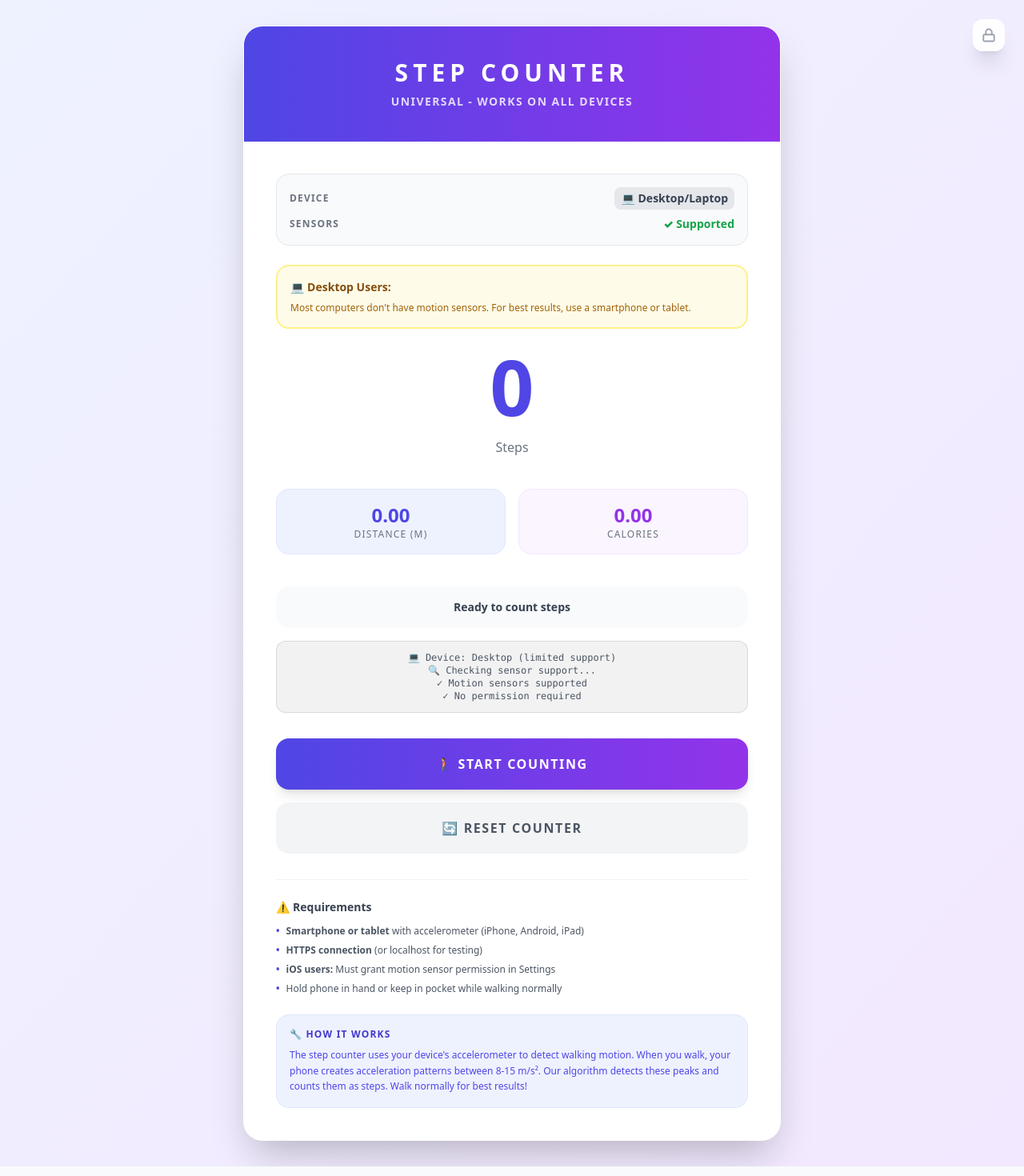
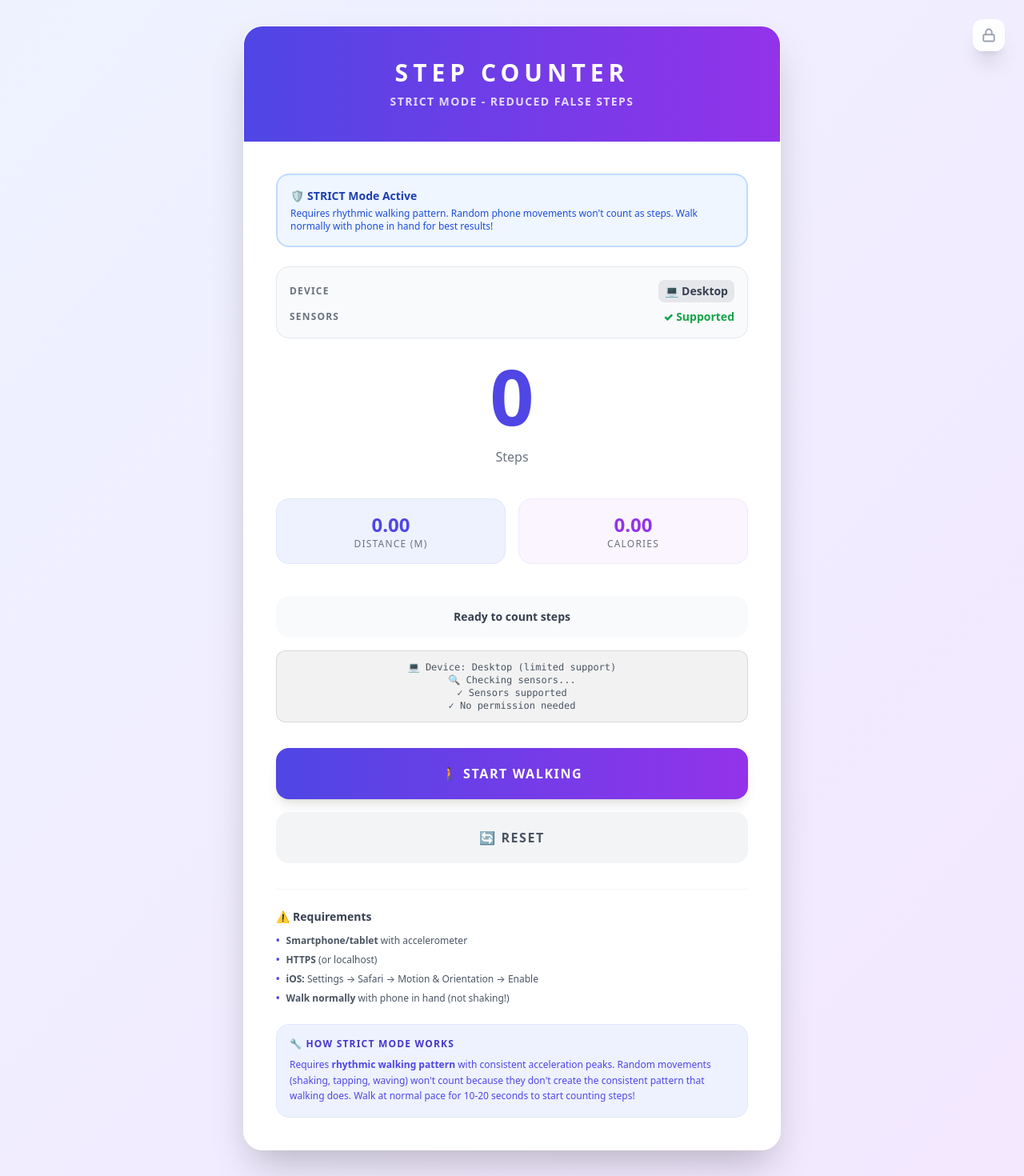
Before and after one commit to ElBalor/Cross-cultural-gamification, a Next.js app: page /step-counter in a window 1280 px wide. Shown: the whole page at 80% size. Built offline with nearby package versions, Linux system fonts and the light colour scheme.

Commit message:
wary commit

```diff
--- a/app/step-counter/page.tsx
+++ b/app/step-counter/page.tsx
@@ -12,21 +12,24 @@ export default function StepCounter() {
   const [deviceType, setDeviceType] = useState<'iOS' | 'Android' | 'Desktop' | 'Unknown'>('Unknown');
   const [debugInfo, setDebugInfo] = useState('');
   const [error, setError] = useState('');
+  const [accuracyMode, setAccuracyMode] = useState<'strict' | 'normal'>('strict');
 
-  // Step detection parameters - tuned for all devices
-  const stepThreshold = 9.0; // Base threshold (m/s²)
-  const minAcceleration = 8.0; // Minimum for walking
-  const maxAcceleration = 15.0; // Maximum for walking
-  const minTimeBetweenSteps = 300; // ms (max ~200 steps/min)
-  const stepDistance = 0.762; // meters per step
-  const caloriesPerStep = 0.04; // calories per step
+  // STRICT step detection parameters (harder to trigger false steps)
+  const stepThreshold = 10.5; // Higher threshold (was 9.0)
+  const minAcceleration = 9.0; // Narrower range (was 8.0)
+  const maxAcceleration = 13.0; // Narrower range (was 15.0)
+  const minTimeBetweenSteps = 400; // Longer debounce (was 300ms) - max ~150 steps/min
+  const requiredPeakCount = 3; // Require 3 consecutive peaks before counting
+  const stepDistance = 0.762;
+  const caloriesPerStep = 0.04;
 
   const lastStepTime = useRef<number>(0);
   const sensorSupported = useRef<boolean>(false);
   const debugCount = useRef<number>(0);
   const accelerationHistory = useRef<number[]>([]);
-  const peakDetected = useRef<boolean>(false);
+  const peakCount = useRef<number>(0);
   const stepTimeout = useRef<NodeJS.Timeout | null>(null);
+  const lastValidStepMagnitude = useRef<number>(0);
 
   // Detect device type
   useEffect(() => {
@@ -40,7 +43,7 @@ export default function StepCounter() {
         setDeviceType('Android');
         logDebug('🤖 Device: Android');
       } else if (/Mobile/.test(ua)) {
-        setDeviceType('Android'); // Other mobile devices
+        setDeviceType('Android');
         logDebug('📱 Device: Mobile');
       } else {
         setDeviceType('Desktop');
@@ -51,28 +54,26 @@ export default function StepCounter() {
     detectDevice();
   }, []);
 
-  // Check sensor support on mount
+  // Check sensor support
   useEffect(() => {
     const checkSensorSupport = () => {
-      logDebug('🔍 Checking sensor support...');
+      logDebug('🔍 Checking sensors...');
 
       if (typeof DeviceMotionEvent !== 'undefined') {
         sensorSupported.current = true;
-        logDebug('✓ Motion sensors supported');
+        logDebug('✓ Sensors supported');
 
-        // Check permission requirements
         if (typeof (DeviceMotionEvent as any).requestPermission === 'function') {
           logDebug('ℹ️ iOS 13+ - permission required');
-          // Don't auto-request, wait for user gesture
         } else {
-          logDebug('✓ No permission required');
+          logDebug('✓ No permission needed');
           setPermissionGranted(true);
         }
       } else {
         sensorSupported.current = false;
-        logDebug('✗ Motion sensors NOT supported');
-        setError('Your device does not support motion sensors. Please use a smartphone or tablet.');
-        setStatus('Device not supported');
+        logDebug('✗ Sensors NOT supported');
+        setError('Device does not support motion sensors');
+        setStatus('Not supported');
       }
     };
 
@@ -86,17 +87,15 @@ export default function StepCounter() {
   const logDebug = (message: string) => {
     setDebugInfo(prev => {
       const lines = prev.split('\n').filter(l => l.trim());
-      return [...lines.slice(-6), message].join('\n');
+      return [...lines.slice(-5), message].join('\n');
     });
   };
 
-  // Request permission (iOS 13+)
   const requestPermission = async () => {
     setError('');
     logDebug('📱 Requesting permission...');
     setStatus('Requesting permission...');
 
-    // Check if permission API exists
     if (typeof (DeviceMotionEvent as any).requestPermission === 'function') {
       try {
         const permissionState = await (DeviceMotionEvent as any).requestPermission();
@@ -106,23 +105,17 @@ export default function StepCounter() {
           setPermissionGranted(true);
           startCounting();
         } else {
-          setError('Permission denied. Please enable in: Settings → Safari → Motion & Orientation');
+          setError('Permission denied. Settings → Safari → Motion & Orientation → Enable');
           setStatus('Permission denied');
-          logDebug('✗ Permission denied by user');
         }
       } catch (error: any) {
         logDebug(`✗ Error: ${error.message}`);
-
-        // iOS-specific error handling
         if (deviceType === 'iOS') {
-          setError('iOS requires permission. Go to: Settings → Safari → Motion & Orientation → Enable');
-        } else {
-          setError('Permission error: ' + error.message);
+          setError('iOS: Settings → Safari → Motion & Orientation → Enable');
         }
-        setStatus('Error requesting permission');
+        setStatus('Error');
       }
     } else {
-      // Non-iOS or older iOS - no permission needed
       setPermissionGranted(true);
       startCounting();
     }
@@ -130,18 +123,17 @@ export default function StepCounter() {
 
   const startCounting = () => {
     if (!sensorSupported.current) {
-      setError('Motion sensors not supported on this device');
+      setError('Motion sensors not supported');
       setStatus('Not supported');
       return;
     }
 
     setError('');
     setIsCounting(true);
-    setStatus('🚶 Walking... Keep moving!');
-    logDebug('✓ Step counting started');
+    setStatus('🚶 Walking... Phone must move rhythmically!');
+    logDebug('✓ Counting started (STRICT mode)');
     logDebug(`📊 Threshold: ${stepThreshold} m/s²`);
 
-    // Add motion listener
     window.addEventListener('devicemotion', handleMotion);
   };
 
@@ -149,12 +141,9 @@ export default function StepCounter() {
     setIsCounting(false);
     setStatus('⏸ Paused');
     window.removeEventListener('devicemotion', handleMotion);
-    logDebug('⏸ Stopped counting');
+    logDebug('⏸ Stopped');
 
-    if (stepTimeout.current) {
-      clearTimeout(stepTimeout.current);
-      stepTimeout.current = null;
-    }
+    if (stepTimeout.current) clearTimeout(stepTimeout.current);
   };
 
   const resetCounter = () => {
@@ -163,42 +152,37 @@ export default function StepCounter() {
     setDistance(0);
     setError('');
     setDebugInfo('');
-    setStatus('Counter reset. Ready to count steps');
+    setStatus('Reset. Ready to count steps');
     accelerationHistory.current = [];
-    peakDetected.current = false;
+    peakCount.current = 0;
+    lastValidStepMagnitude.current = 0;
   };
 
-  // Improved step detection algorithm
+  // STRICT step detection - requires rhythmic walking pattern
   const handleMotion = (event: DeviceMotionEvent) => {
     if (!isCounting) return;
 
     const acceleration = event.accelerationIncludingGravity;
-    if (!acceleration) {
-      logDebug('✗ No acceleration data');
-      return;
-    }
+    if (!acceleration) return;
 
-    // Get acceleration values
     const accX = acceleration.x || 0;
     const accY = acceleration.y || 0;
     const accZ = acceleration.z || 0;
 
-    // Calculate magnitude
     const magnitude = Math.sqrt(accX * accX + accY * accY + accZ * accZ);
 
-    // Store history for peak detection
+    // Store history
     accelerationHistory.current.push(magnitude);
-    if (accelerationHistory.current.length > 10) {
+    if (accelerationHistory.current.length > 20) {
       accelerationHistory.current.shift();
     }
 
-    // Debug logging every 15 readings
+    // Debug every 20 readings
     debugCount.current++;
-    if (debugCount.current % 15 === 0) {
-      logDebug(`📊 Accel: ${magnitude.toFixed(2)} m/s²`);
+    if (debugCount.current % 20 === 0) {
+      logDebug(`📊 ${magnitude.toFixed(2)} m/s²`);
     }
 
-    // Check if enough time passed since last step
     const currentTime = Date.now();
     const timeSinceLastStep = currentTime - lastStepTime.current;
 
@@ -206,43 +190,62 @@ export default function StepCounter() {
       return;
     }
 
-    // Step detection logic
+    // STRICT detection:
+    // 1. Must be in narrow walking range (9-13 m/s²)
     const isWalkingRange = magnitude >= minAcceleration && magnitude <= maxAcceleration;
+
+    // 2. Must be above threshold
     const isAboveThreshold = magnitude > stepThreshold;
 
-    // Check for peak in recent history
-    const recentMax = Math.max(...accelerationHistory.current);
-    const recentMin = Math.min(...accelerationHistory.current);
-    const hasPeakVariation = (recentMax - recentMin) > 1.5;
+    // 3. Check for consistent rhythmic pattern (last 3 peaks similar magnitude)
+    const recentMagnitudes = accelerationHistory.current.slice(-10);
+    const recentPeaks = recentMagnitudes.filter(m => m > stepThreshold);
+    const hasRhythmicPattern = recentPeaks.length >= requiredPeakCount;
 
-    // Count step if conditions met
-    if (isWalkingRange && isAboveThreshold && hasPeakVariation) {
-      // Debounce to prevent double counting
-      if (!peakDetected.current) {
-        peakDetected.current = true;
+    // 4. Check magnitude consistency (walking creates consistent peaks)
+    if (recentPeaks.length >= 2) {
+      const avgMagnitude = recentPeaks.reduce((a, b) => a + b, 0) / recentPeaks.length;
+      const magnitudeVariance = recentPeaks.reduce((sum, m) => sum + Math.pow(m - avgMagnitude, 2), 0) / recentPeaks.length;
+      const isConsistent = magnitudeVariance < 2.0; // Low variance = consistent walking
 
-        logDebug(`✓ STEP! ${magnitude.toFixed(2)} m/s²`);
+      // 5. Current magnitude should be similar to recent average
+      const isSimilarToRecent = Math.abs(magnitude - avgMagnitude) < 1.5;
+
+      if (isWalkingRange && isAboveThreshold && hasRhythmicPattern && isConsistent && isSimilarToRecent) {
+        // Additional check: magnitude should be similar to last valid step
+        if (lastValidStepMagnitude.current > 0) {
+          const diffFromLast = Math.abs(magnitude - lastValidStepMagnitude.current);
+          if (diffFromLast > 2.0) {
+            // Too different from last step - probably random movement
+            return;
+          }
+        }
+
+        logDebug(`✓ STEP! ${magnitude.toFixed(2)}`);
 
         setSteps(prev => {
           const newSteps = prev + 1;
           setCalories(newSteps * caloriesPerStep);
           setDistance(newSteps * stepDistance);
+          lastStepTime.current = currentTime;
+          lastValidStepMagnitude.current = magnitude;
           return newSteps;
         });
 
-        lastStepTime.current = currentTime;
+        peakCount.current = 0;
 
-        // Reset peak detection after short delay
         if (stepTimeout.current) clearTimeout(stepTimeout.current);
         stepTimeout.current = setTimeout(() => {
-          peakDetected.current = false;
+          peakCount.current = 0;
         }, minTimeBetweenSteps);
       }
-    } else {
-      // Reset peak if magnitude returns to normal
-      if (magnitude < stepThreshold - 1) {
-        peakDetected.current = false;
-      }
+    }
+
+    // Track peaks for rhythmic pattern detection
+    if (isAboveThreshold) {
+      peakCount.current++;
+    } else if (magnitude < stepThreshold - 1) {
+      peakCount.current = 0;
     }
   };
 
@@ -253,10 +256,19 @@ export default function StepCounter() {
           {/* Header */}
           <div className="bg-gradient-to-r from-indigo-600 to-purple-600 text-white p-6 sm:p-10 text-center">
             <h1 className="text-2xl sm:text-3xl font-black uppercase tracking-[0.2em] mb-2">Step Counter</h1>
-            <p className="text-xs sm:text-sm font-bold opacity-80 uppercase tracking-widest">Universal - Works on All Devices</p>
+            <p className="text-xs sm:text-sm font-bold opacity-80 uppercase tracking-widest">STRICT Mode - Reduced False Steps</p>
           </div>
 
           <div className="p-6 sm:p-10">
+            {/* Accuracy Mode Info */}
+            <div className="mb-6 p-4 bg-blue-50 border-2 border-blue-200 rounded-2xl">
+              <p className="text-sm font-bold text-blue-800 mb-1">🛡️ STRICT Mode Active</p>
+              <p className="text-xs text-blue-700">
+                Requires rhythmic walking pattern. Random phone movements won't count as steps.
+                Walk normally with phone in hand for best results!
+              </p>
+            </div>
+
             {/* Device Info */}
             <div className="mb-6 p-4 bg-gray-50 rounded-2xl border border-gray-200">
               <div className="flex justify-between items-center mb-2">
@@ -268,7 +280,7 @@ export default function StepCounter() {
                 }`}>
                   {deviceType === 'iOS' ? '📱 iPhone/iPad' :
                    deviceType === 'Android' ? '🤖 Android' :
-                   '💻 Desktop/Laptop'}
+                   '💻 Desktop'}
                 </span>
               </div>
               <div className="flex justify-between items-center">
@@ -279,58 +291,34 @@ export default function StepCounter() {
               </div>
             </div>
 
-            {/* Error Message */}
+            {/* Error */}
             {error && (
               <div className="mb-6 p-4 bg-red-50 border-2 border-red-200 rounded-2xl">
                 <p className="text-sm font-bold text-red-800">⚠️ {error}</p>
               </div>
             )}
 
-            {/* iOS/Android Instructions */}
+            {/* Instructions */}
             {!permissionGranted && deviceType === 'iOS' && (
               <div className="mb-6 p-4 bg-blue-50 border-2 border-blue-200 rounded-2xl">
-                <p className="text-sm font-bold text-blue-800 mb-2">📱 iOS Users:</p>
+                <p className="text-sm font-bold text-blue-800 mb-2">📱 iOS:</p>
                 <ol className="text-xs text-blue-700 space-y-1 list-decimal list-inside">
-                  <li>Click "Grant Permission & Start" below</li>
-                  <li>Tap "Allow" when the popup appears</li>
+                  <li>Click "Grant Permission & Start"</li>
+                  <li>Tap "Allow" on popup</li>
                   <li>If denied: Settings → Safari → Motion & Orientation → Enable</li>
                 </ol>
               </div>
             )}
 
-            {!permissionGranted && deviceType === 'Android' && (
-              <div className="mb-6 p-4 bg-green-50 border-2 border-green-200 rounded-2xl">
-                <p className="text-sm font-bold text-green-800 mb-2">🤖 Android Users:</p>
-                <ol className="text-xs text-green-700 space-y-1 list-decimal list-inside">
-                  <li>Click "Start Counting" below</li>
-                  <li>If prompted, allow motion/physical activity permission</li>
-                  <li>Start walking with your phone</li>
-                </ol>
-              </div>
-            )}
-
-            {deviceType === 'Desktop' && (
-              <div className="mb-6 p-4 bg-yellow-50 border-2 border-yellow-200 rounded-2xl">
-                <p className="text-sm font-bold text-yellow-800 mb-2">💻 Desktop Users:</p>
-                <p className="text-xs text-yellow-700">
-                  Most computers don't have motion sensors. For best results, use a smartphone or tablet.
-                </p>
-              </div>
-            )}
-
             {/* Step Display */}
             <div className="text-center mb-10">
-              <div
-                className={`text-7xl sm:text-8xl font-black text-indigo-600 mb-4 transition-all ${
-                  isCounting ? 'animate-pulse scale-105' : ''
-                }`}
-              >
+              <div className={`text-7xl sm:text-8xl font-black text-indigo-600 mb-4 transition-all ${isCounting ? 'animate-pulse scale-105' : ''}`}>
                 {steps}
               </div>
               <p className="text-gray-500 font-medium">Steps</p>
             </div>
 
-            {/* Stats Grid */}
+            {/* Stats */}
             <div className="grid grid-cols-2 gap-4 mb-10">
               <div className="bg-indigo-50 rounded-2xl p-4 text-center border border-indigo-100">
                 <p className="text-2xl font-black text-indigo-600">{distance.toFixed(2)}</p>
@@ -344,15 +332,13 @@ export default function StepCounter() {
 
             {/* Status */}
             <div className="mb-8">
-              <div className={`text-center rounded-2xl p-4 mb-4 font-bold text-sm transition-all ${
+              <div className={`text-center rounded-2xl p-4 mb-4 font-bold text-sm ${
                 isCounting ? 'bg-green-50 text-green-700 animate-pulse' :
-                error ? 'bg-red-50 text-red-700' :
-                'bg-gray-50 text-gray-700'
+                error ? 'bg-red-50 text-red-700' : 'bg-gray-50 text-gray-700'
               }`}>
                 {status}
               </div>
 
-              {/* Debug Info */}
               {debugInfo && (
                 <div className="text-center bg-black/5 rounded-xl p-3 mb-4 border border-black/10">
                   <pre className="text-xs text-gray-600 whitespace-pre-wrap font-mono">
@@ -362,7 +348,7 @@ export default function StepCounter() {
               )}
             </div>
 
-            {/* Control Buttons */}
+            {/* Buttons */}
             <div className="flex flex-col gap-4 mb-8">
               {!isCounting ? (
                 <button
@@ -374,14 +360,14 @@ export default function StepCounter() {
                       : 'bg-gradient-to-r from-indigo-600 to-purple-600 text-white hover:from-indigo-700 hover:to-purple-700'
                   }`}
                 >
-                  {permissionGranted ? '🚶 Start Counting' : '📱 Grant Permission & Start'}
+                  {permissionGranted ? '🚶 Start Walking' : '📱 Grant Permission & Start'}
                 </button>
               ) : (
                 <button
                   onClick={stopCounting}
                   className="w-full bg-gradient-to-r from-red-500 to-orange-500 text-white px-8 py-5 rounded-2xl font-black uppercase tracking-widest hover:from-red-600 hover:to-orange-600 transition-all shadow-lg"
                 >
-                  ⏸ Pause Counting
+                  ⏸ Pause
                 </button>
               )}
 
@@ -389,40 +375,41 @@ export default function StepCounter() {
                 onClick={resetCounter}
                 className="w-full bg-gray-100 text-gray-600 px-8 py-5 rounded-2xl font-black uppercase tracking-widest hover:bg-gray-200 transition-all"
               >
-                🔄 Reset Counter
+                🔄 Reset
               </button>
             </div>
 
-            {/* Requirements */}
+            {/* Important Notes */}
             <div className="mt-8 pt-6 border-t border-gray-100">
               <h3 className="font-black text-gray-700 mb-3 text-sm">⚠️ Requirements</h3>
               <ul className="text-xs text-gray-600 space-y-2">
                 <li className="flex items-start">
                   <span className="text-indigo-600 font-black mr-2">•</span>
-                  <span><strong>Smartphone or tablet</strong> with accelerometer (iPhone, Android, iPad)</span>
+                  <span><strong>Smartphone/tablet</strong> with accelerometer</span>
                 </li>
                 <li className="flex items-start">
                   <span className="text-indigo-600 font-black mr-2">•</span>
-                  <span><strong>HTTPS connection</strong> (or localhost for testing)</span>
+                  <span><strong>HTTPS</strong> (or localhost)</span>
                 </li>
                 <li className="flex items-start">
                   <span className="text-indigo-600 font-black mr-2">•</span>
-                  <span><strong>iOS users:</strong> Must grant motion sensor permission in Settings</span>
+                  <span><strong>iOS:</strong> Settings → Safari → Motion & Orientation → Enable</span>
                 </li>
                 <li className="flex items-start">
                   <span className="text-indigo-600 font-black mr-2">•</span>
-                  <span>Hold phone in hand or keep in pocket while walking normally</span>
+                  <span><strong>Walk normally</strong> with phone in hand (not shaking!)</span>
                 </li>
               </ul>
             </div>
 
             {/* How It Works */}
             <div className="mt-6 p-4 bg-indigo-50 rounded-2xl border border-indigo-100">
-              <h3 className="font-black text-indigo-700 mb-2 text-xs uppercase tracking-widest">🔧 How It Works</h3>
+              <h3 className="font-black text-indigo-700 mb-2 text-xs uppercase tracking-widest">🔧 How STRICT Mode Works</h3>
               <p className="text-xs text-indigo-600 leading-relaxed">
-                The step counter uses your device's accelerometer to detect walking motion.
-                When you walk, your phone creates acceleration patterns between 8-15 m/s².
-                Our algorithm detects these peaks and counts them as steps. Walk normally for best results!
+                Requires <strong>rhythmic walking pattern</strong> with consistent acceleration peaks.
+                Random movements (shaking, tapping, waving) won't count because they don't create
+                the consistent pattern that walking does. Walk at normal pace for 10-20 seconds
+                to start counting steps!
               </p>
             </div>
           </div>
```
Also changed, not shown: 1 other file (tests, documents, lock files or other folders).
